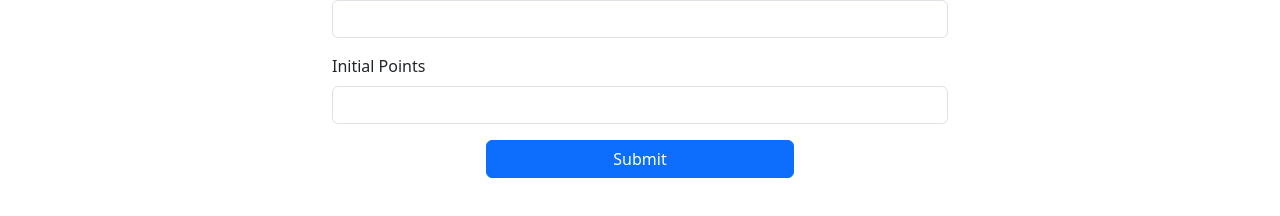
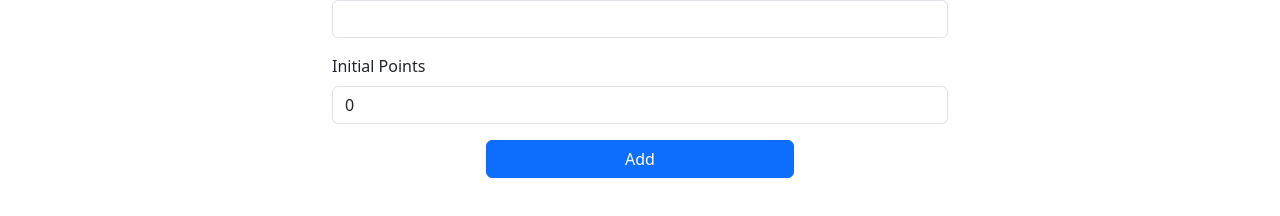
Before and after one commit to hubofayush/uplau, a React (Vite) app: page /addNewTeam in a window 1280 px wide. Shown: the part 136-352 px from the top of the page. Built offline with nearby package versions, Linux system fonts and the light colour scheme.

Commit message:
used useNavigate to come back to home

```diff
--- a/src/Components/AddNewTeam.jsx
+++ b/src/Components/AddNewTeam.jsx
@@ -1,6 +1,30 @@
-import React from "react";
+import React, { useState } from "react";
+import { Link, useNavigate } from "react-router-dom";
 
-function AddNewTeam() {
+function AddNewTeam(props) {
+  const [name, setname] = useState("");
+  const [points, setpoints] = useState(0);
+
+  // to navigate
+  const navigate = useNavigate();
+
+  const newTeam = () => {
+    if (name === "" || points < 1) {
+      alert("Please enter a valid name and Points");
+    } else {
+      let nt = {
+        name: name,
+        points: points,
+        playersBought: [],
+      };
+
+      props.addNewTeam(nt);
+      navigate("/");
+
+      setname("");
+      setpoints("");
+    }
+  };
   return (
     <>
       <div className="container mt-5 w-50">
@@ -8,18 +32,40 @@ function AddNewTeam() {
           <label htmlFor="email" className="form-label">
             Team Name
           </label>
-          <input type="text" className="form-control" id="email" />
+          <input
+            type="text"
+            required
+            className="form-control"
+            id="email"
+            value={name}
+            onChange={(e) => {
+              setname(e.target.value);
+            }}
+          />
         </div>
         <div className="mb-3">
           <label htmlFor="exampleInputPassword1" className="form-label">
             Initial Points
           </label>
-          <input type="number" className="form-control" id="points" />
+          <input
+            type="number"
+            required
+            className="form-control"
+            id="points"
+            value={points}
+            onChange={(e) => {
+              setpoints(e.target.value);
+            }}
+          />
         </div>
 
         <div className="d-flex justify-content-center">
-          <button type="submit" className="btn btn-primary w-50">
-            Submit
+          <button
+            type="submit"
+            className="btn btn-primary w-50"
+            onClick={newTeam}
+          >
+            Add
           </button>
         </div>
       </div>
```
